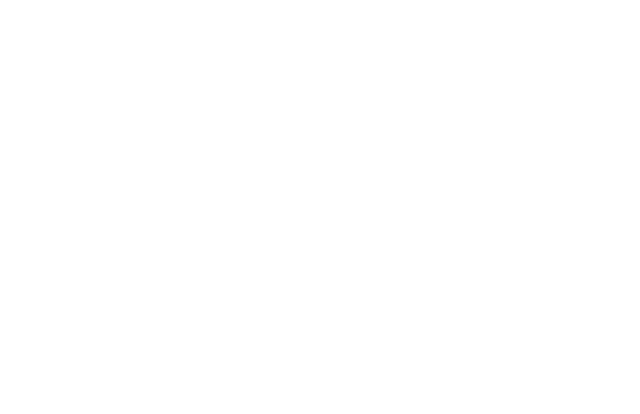
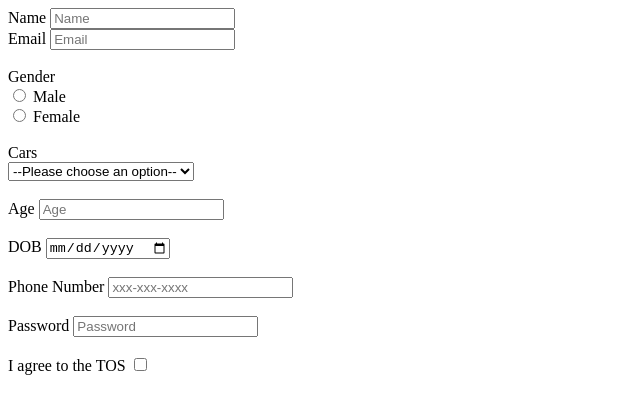
Before and after one commit to acciojob/signup-form-car-singhdevendrajtz, a website: page main.html in a window 1280 px wide. Shown: the whole page, without its empty margins (0-640 px from the left). Drawn offline with Linux system fonts and the light colour scheme.

Commit message:
created a submission

```diff
--- a/main.html
+++ b/main.html
@@ -8,6 +8,40 @@
 
 <body>
 	<!-- the entire body must be written by student -->
+	<form>
+		<label for="name"> Name</label>
+		<input type="text" id="name" placeholder="Name" required><br>
+		<label for="email">Email</label>
+		<input type="email" id="email" placeholder="Email" required><br><br>
+		<label >Gender</label><br>
+		<input type="radio" id="gender_m" name="gender" value="Male" required>
+		<label for="gender_m">Male</label><br>
+		<input type="radio" id="gender_f" name="gender" value="Female" required>
+		<label for="gender_f">Female</label><br><br>
+		<label for="cars">Cars </label><br>
+
+		<select id="cars" aria-required>
+			<label for="cars">sdfsld </label>
+			<option value="--Please choose an option--">--Please choose an option--</option>
+			<option value="Mercedes">Mercedes</option>
+			<option value="Volvo" > Volvo</option>
+			<option value="BMW" > BMW</option>
+
+
+		</select><br><br>
+		<label for="age">Age</label>
+		<input type="number" id="age" placeholder="Age" required><br><br>
+		<label for="dob" >DOB</label>
+		<input type="date" id="dob" required><br><br>
+		<label for="tel">Phone Number</label>
+		<input type="tel" id="tel" placeholder="xxx-xxx-xxxx" ><br><br>
+		<label for="password">Password</label>
+		<input type="password" id="password" placeholder="Password" ><br><br>
+		<label for="tos">I agree to the TOS</label>
+		<input type="checkbox" id="tos"><br><br>
+
+	</form>
+
     <script type="text/javascript" src="./script.js">
 </script>
 
```
